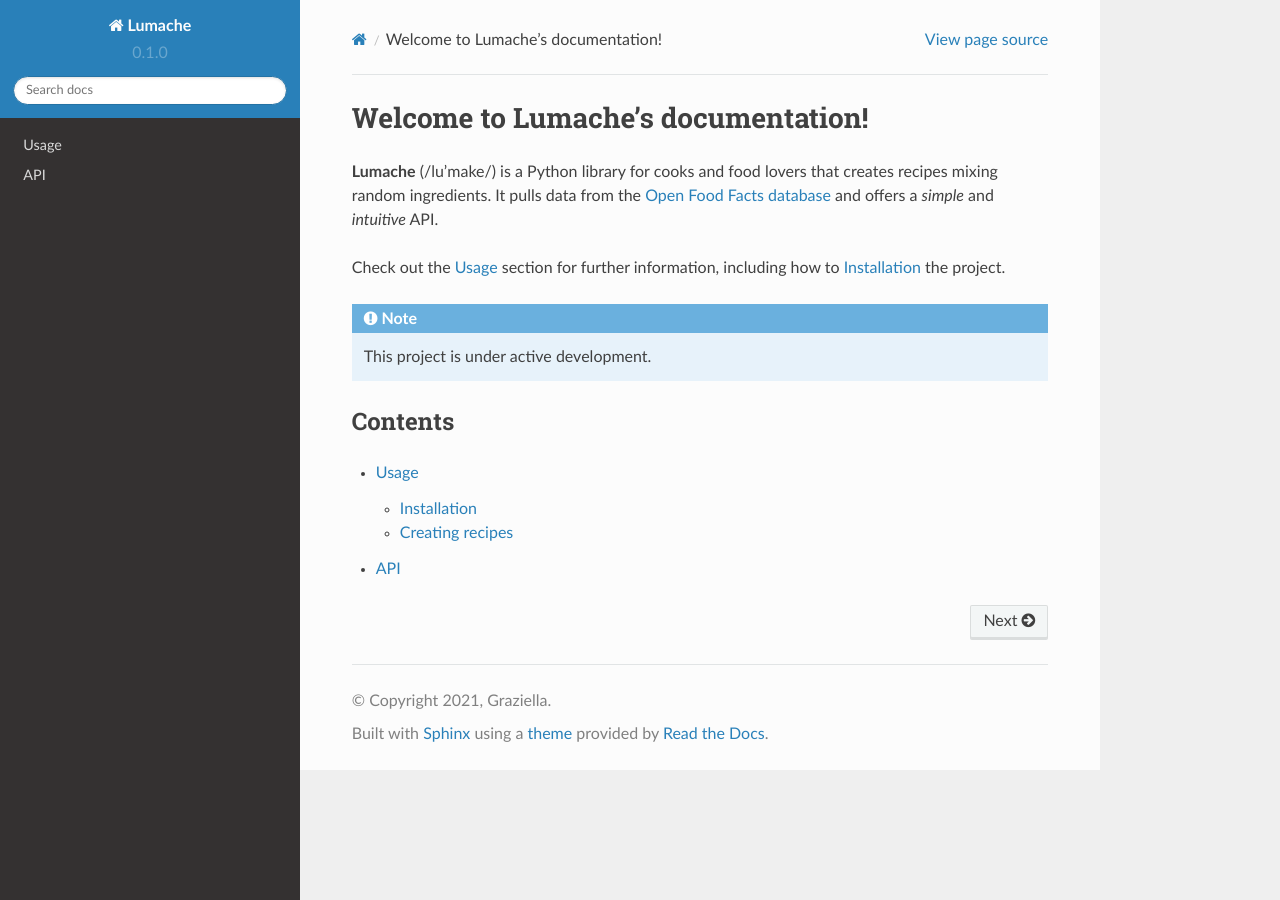
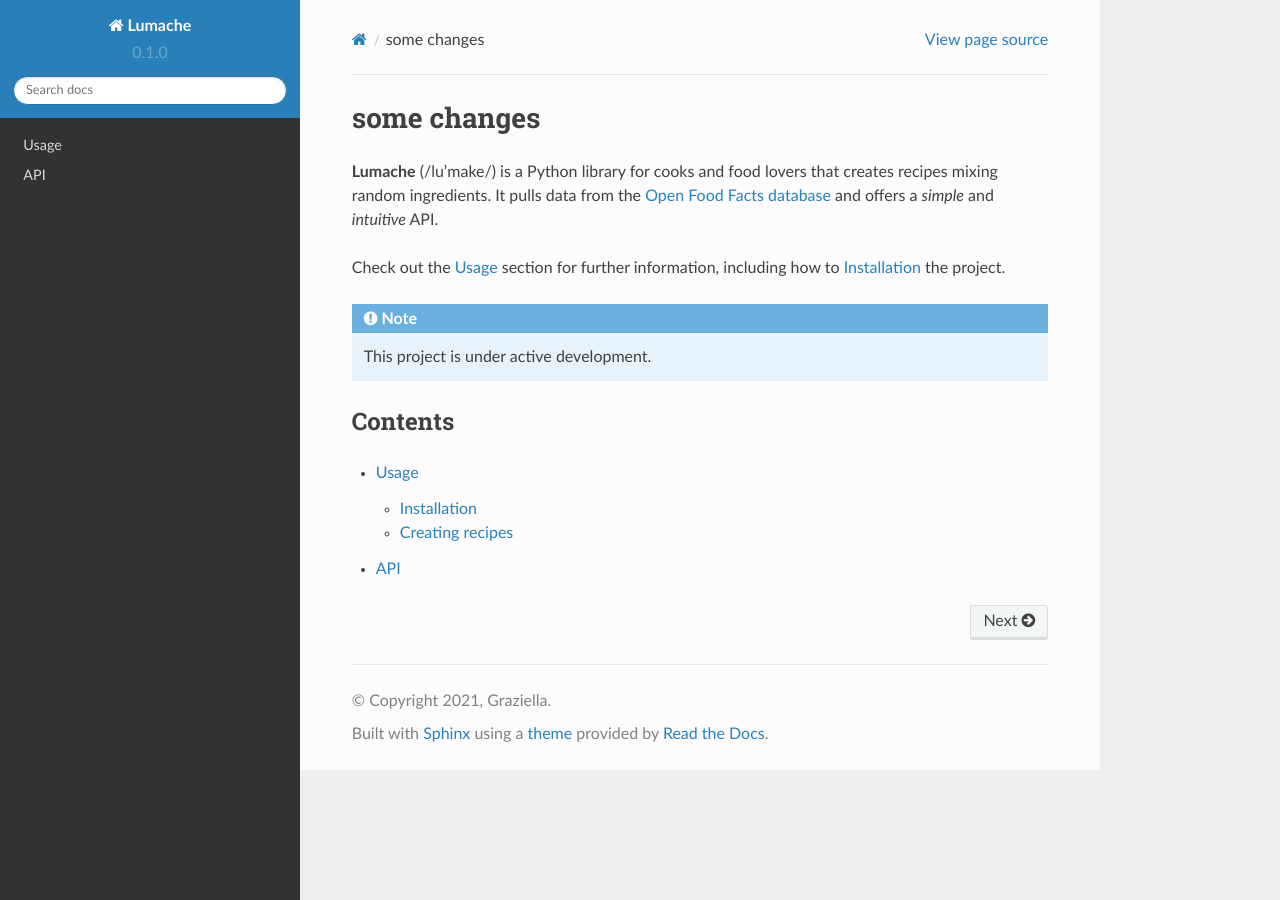
Before and after one commit to AbdelrahmanElsaidElsawy/tutorial-template_no_change, a Sphinx documentation site: the page built from docs/source/index.rst, in a window 1280 px wide. Built offline with Sphinx 7.4.7 and the Read the Docs theme 2.0.0, drawn with Linux system fonts in a browser that asks for light colours.

Commit message:
Update index.rst

```diff
--- a/docs/source/index.rst
+++ b/docs/source/index.rst
@@ -1,4 +1,4 @@
-Welcome to Lumache's documentation!
+some changes
 ===================================
 
 **Lumache** (/lu'make/) is a Python library for cooks and food lovers
```
